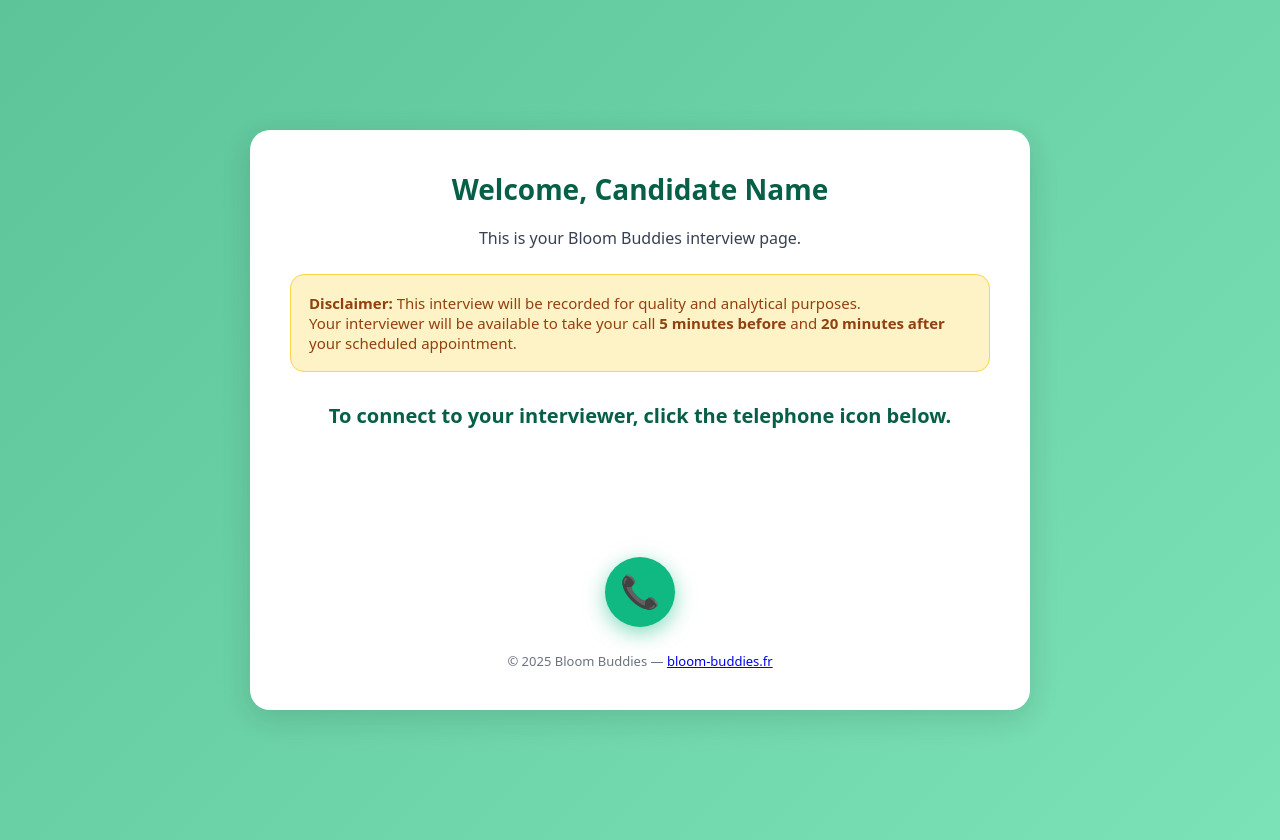
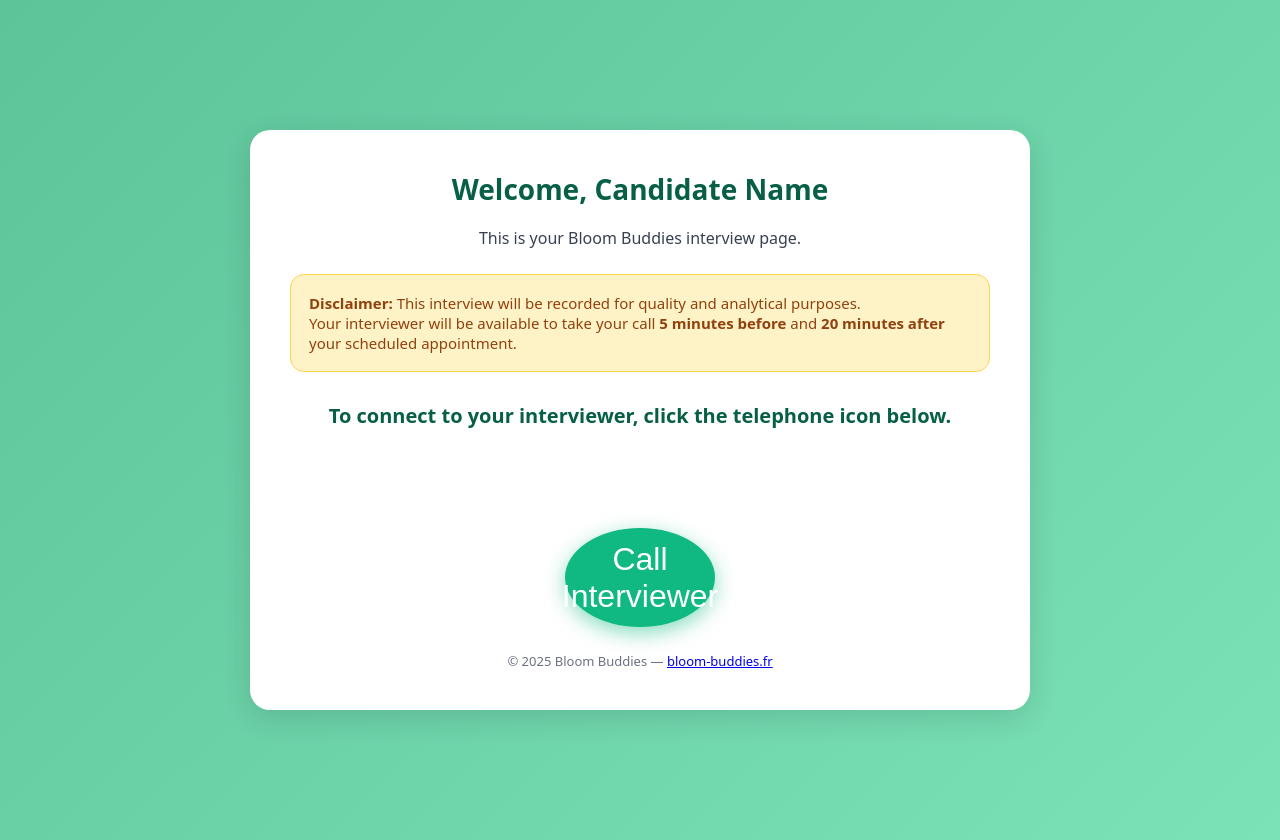
Before and after one commit to hpettitt/WebCallTest, a plain HTML site: page index.html in a window 1280 px wide. Drawn offline with Linux system fonts and the light colour scheme.

Commit message:
changed button

```diff
--- a/index.html
+++ b/index.html
@@ -52,8 +52,8 @@
       color: white;
       border: none;
       border-radius: 50%;
-      width: 70px;
-      height: 70px;
+      width: 150px;
+      height: 99px;
       font-size: 32px;
       cursor: pointer;
       display: flex;
@@ -85,7 +85,7 @@
 
     <div>
       <!-- ✅ Button that triggers Vapi -->
-      <button id="start" aria-label="Start Interview">📞</button>
+      <button id="start" aria-label="Start Interview">Call Interviewer</button>
 
       <div id="status" style="margin-top:10px;font-size:14px;color:#065f46;"></div>
       <div class="footer">© <span id="yr"></span> Bloom Buddies —
```
